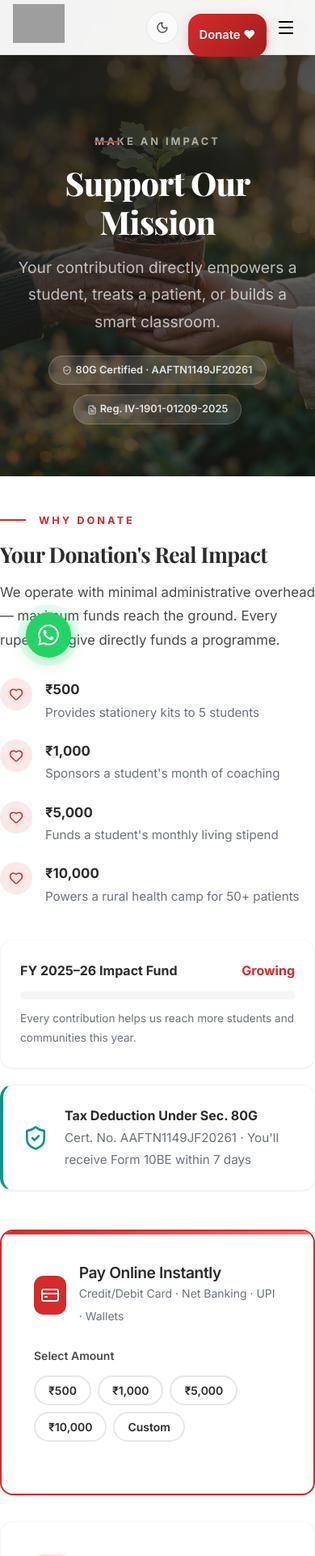
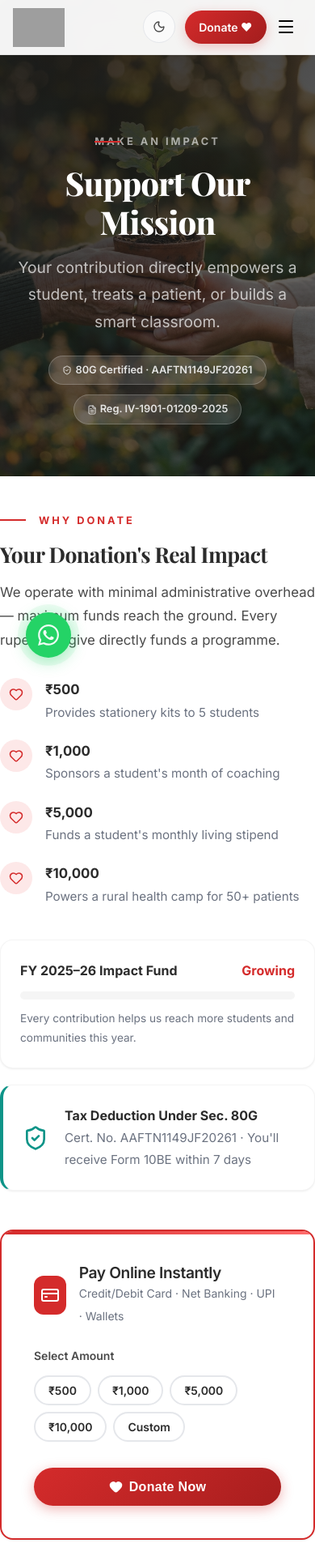
Before and after one commit to MASUMNEXZEN/nexzen-foundation, a Next.js app: page /donate in a window 390 px wide. Shown: the top 1921 px of the page at 81% size. Built offline with nearby package versions, Linux system fonts and the light colour scheme; grey boxes are pictures that could not be loaded; a web font is replaced by a local one.

Commit message:
fix: mobile donate button gap, side content clipping, Razorpay amount pre-fill

```diff
--- a/src/app/components/RazorpayButton.js
+++ b/src/app/components/RazorpayButton.js
@@ -1,23 +1,58 @@
 'use client';
-import { useEffect, useRef } from 'react';
+import { Heart } from 'lucide-react';
 
-export default function RazorpayButton() {
-  const formRef = useRef(null);
+export default function RazorpayButton({ amount }) {
+  // Parse the selected amount to a number (strip ₹ and commas)
+  const numericAmount = amount && amount !== 'custom'
+    ? parseInt(amount.replace(/[₹,]/g, ''), 10)
+    : null;
 
-  useEffect(() => {
-    // Ensure the script is only injected once
-    if (formRef.current && formRef.current.children.length === 0) {
-      const script = document.createElement('script');
-      script.src = 'https://checkout.razorpay.com/v1/payment-button.js';
-      script.setAttribute('data-payment_button_id', 'pl_Ssp8Bd08o10mVS');
-      script.async = true;
-      formRef.current.appendChild(script);
+  // Razorpay Payment Page ID (from your dashboard)
+  const PAYMENT_PAGE_ID = 'pl_Ssp8Bd08o10mVS';
+
+  const handleClick = () => {
+    // Build the Razorpay hosted payment page URL
+    // Razorpay Payment Pages accept `amount` as a query param (in rupees)
+    let url = `https://rzp.io/l/${PAYMENT_PAGE_ID}`;
+    if (numericAmount) {
+      url += `?amount=${numericAmount}`;
     }
-  }, []);
+    window.open(url, '_blank', 'noopener,noreferrer');
+  };
 
   return (
-    <div style={{ display: 'flex', justifyContent: 'flex-start', marginTop: '1rem' }}>
-      <form ref={formRef}></form>
-    </div>
+    <button
+      onClick={handleClick}
+      style={{
+        display: 'inline-flex',
+        alignItems: 'center',
+        justifyContent: 'center',
+        gap: '0.5rem',
+        background: 'linear-gradient(135deg, #D42B2B, #a81e1e)',
+        color: 'white',
+        border: 'none',
+        borderRadius: '50px',
+        padding: '0.9rem 2rem',
+        fontSize: '1rem',
+        fontWeight: 700,
+        cursor: 'pointer',
+        boxShadow: '0 4px 15px rgba(212,43,43,0.35)',
+        transition: 'transform 0.2s ease, box-shadow 0.2s ease',
+        marginTop: '0.5rem',
+        width: '100%',
+        letterSpacing: '0.3px',
+      }}
+      onMouseEnter={e => {
+        e.currentTarget.style.transform = 'translateY(-2px)';
+        e.currentTarget.style.boxShadow = '0 8px 24px rgba(212,43,43,0.4)';
+      }}
+      onMouseLeave={e => {
+        e.currentTarget.style.transform = 'translateY(0)';
+        e.currentTarget.style.boxShadow = '0 4px 15px rgba(212,43,43,0.35)';
+      }}
+    >
+      <Heart size={17} fill="white" />
+      {numericAmount ? `Donate ₹${numericAmount.toLocaleString('en-IN')}` : 'Donate Now'}
+    </button>
   );
 }
--- a/src/app/donate/page.js
+++ b/src/app/donate/page.js
@@ -127,7 +127,7 @@ export default function Donate() {
                 )}
               </div>
 
-              <RazorpayButton />
+              <RazorpayButton amount={selectedAmount} />
             </div>
 
             {/* Bank Transfer */}
--- a/src/app/globals.css
+++ b/src/app/globals.css
@@ -60,6 +60,10 @@ html {
   scroll-behavior: smooth;
 }
 
+*, *::before, *::after {
+  box-sizing: border-box;
+}
+
 body {
   color: var(--nex-grey-700);
   background: var(--nex-white);
@@ -68,6 +72,8 @@ body {
   -webkit-font-smoothing: antialiased;
   -moz-osx-font-smoothing: grayscale;
   overflow-x: hidden;
+  word-break: break-word;
+  overflow-wrap: break-word;
 }
 
 /* Custom Scrollbar */
@@ -82,6 +88,8 @@ h1, h2, h3, h4, h5, h6 {
   margin-bottom: 1rem;
   line-height: 1.2;
   letter-spacing: -0.02em;
+  overflow-wrap: break-word;
+  word-break: break-word;
 }
 
 h1 { font-family: var(--font-serif); font-weight: 800; }
@@ -95,7 +103,7 @@ a {
   transition: all 0.25s var(--ease-out);
 }
 
-img { max-width: 100%; height: auto; }
+img { max-width: 100%; height: auto; display: block; }
 
 /* ============ SCROLL PROGRESS BAR ============ */
 .scroll-progress-bar {
@@ -114,6 +122,8 @@ img { max-width: 100%; height: auto; }
   max-width: 1200px;
   margin: 0 auto;
   padding: 0 1.5rem;
+  box-sizing: border-box;
+  max-width: min(1200px, 100%);
 }
 
 .section-padding { padding: 6rem 0; }
@@ -1531,12 +1541,15 @@ img { max-width: 100%; height: auto; }
   .nav-link::after { display: none; }
 
   .nav-donate {
-    display: block;
+    display: inline-flex;
+    align-items: center;
+    align-self: center;
     margin-left: 0;
     text-align: center;
-    border-radius: var(--radius-lg);
-    margin-top: 1.25rem;
-    padding: 0.85rem;
+    border-radius: 50px;
+    padding: 0.55rem 1.1rem;
+    font-size: 0.875rem;
+    white-space: nowrap;
   }
 
   .nav-hamburger { display: flex; z-index: 999; position: relative; }
```
